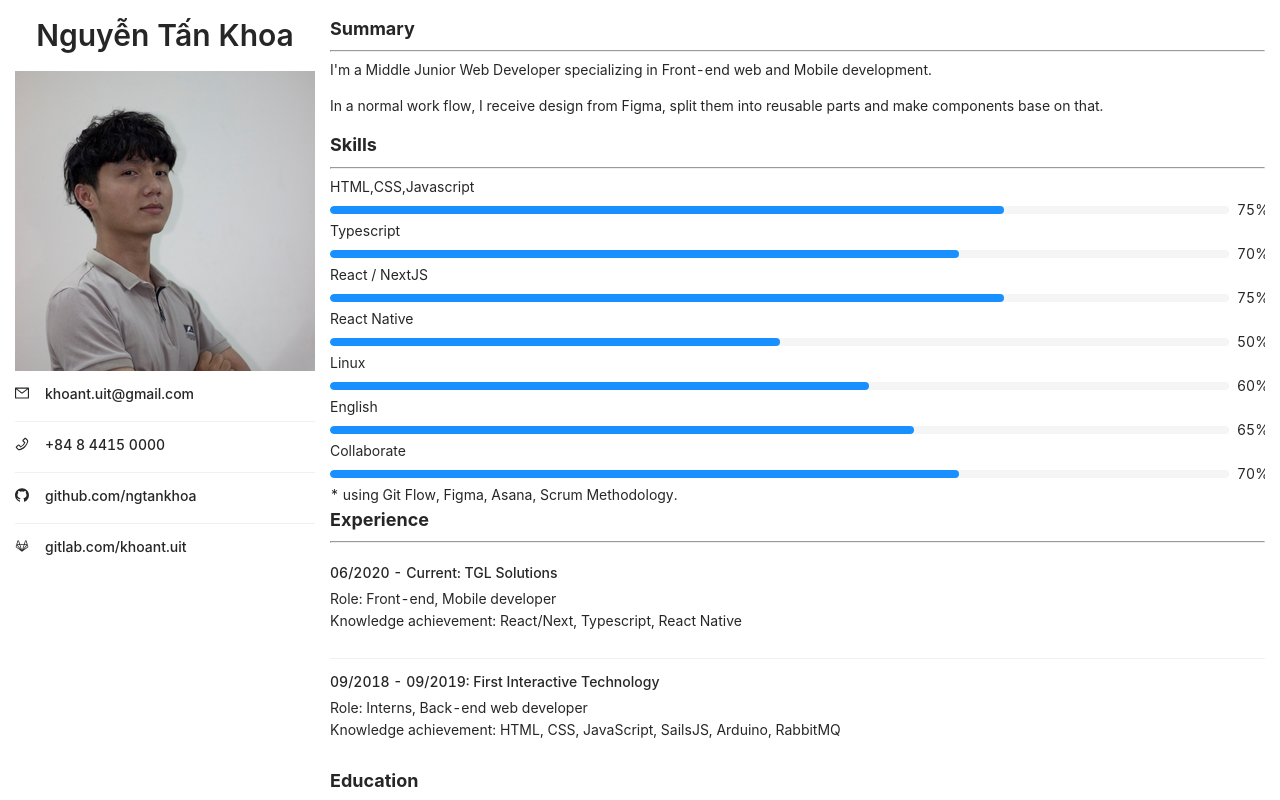
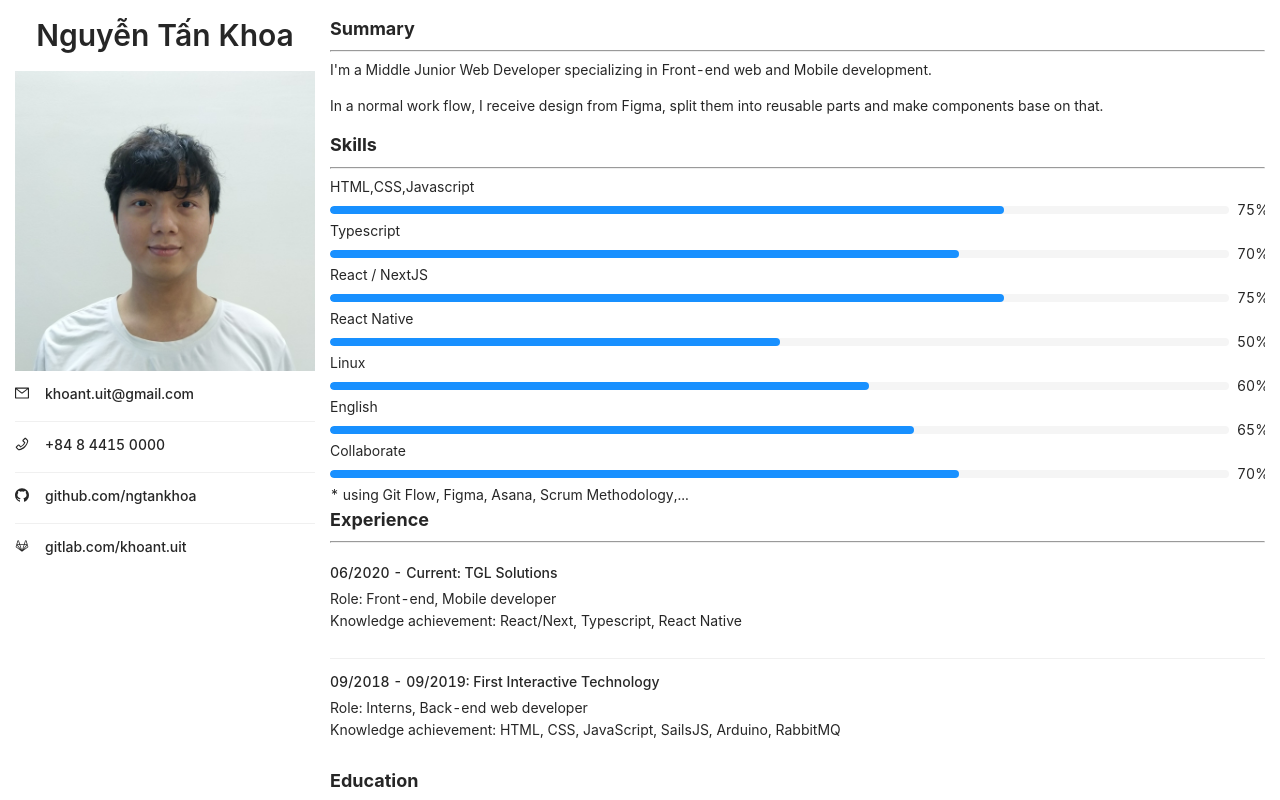
Before and after one commit to ngtankhoa/next-cv, a Next.js app: page / in a window 1280 px wide. Shown: the top 800 px of the page. Built offline with nearby package versions, Linux system fonts and the light colour scheme.

Commit message:
update avatar

```diff
--- a/containers/skills/skills.tsx
+++ b/containers/skills/skills.tsx
@@ -19,7 +19,7 @@ export function Skills() {
             <Progress percent={65} />
             <span>Collaborate</span>
             <Progress percent={70} />
-            <span> * using Git Flow, Figma, Asana, Scrum Methodology.</span>
+            <span> * using Git Flow, Figma, Asana, Scrum Methodology,...</span>
         </InformationContainer>
     );
 }
--- a/pages/index.tsx
+++ b/pages/index.tsx
@@ -36,12 +36,14 @@ export default function Home() {
                         Nguyễn Tấn Khoa
                     </Typography.Title>
                     <img
-                        src='ava.jpeg'
+                        src='ava.jpg'
                         alt='Picture of me.'
                         style={{
                             display: 'block',
                             marginLeft: 'auto',
                             marginRight: 'auto',
+                            maxWidth: 300,
+                            maxHeight: 300,
                         }}
                     />
                     <List>
```
Also changed, not shown: public/ava.jpeg (deleted), public/ava.jpg (added).
